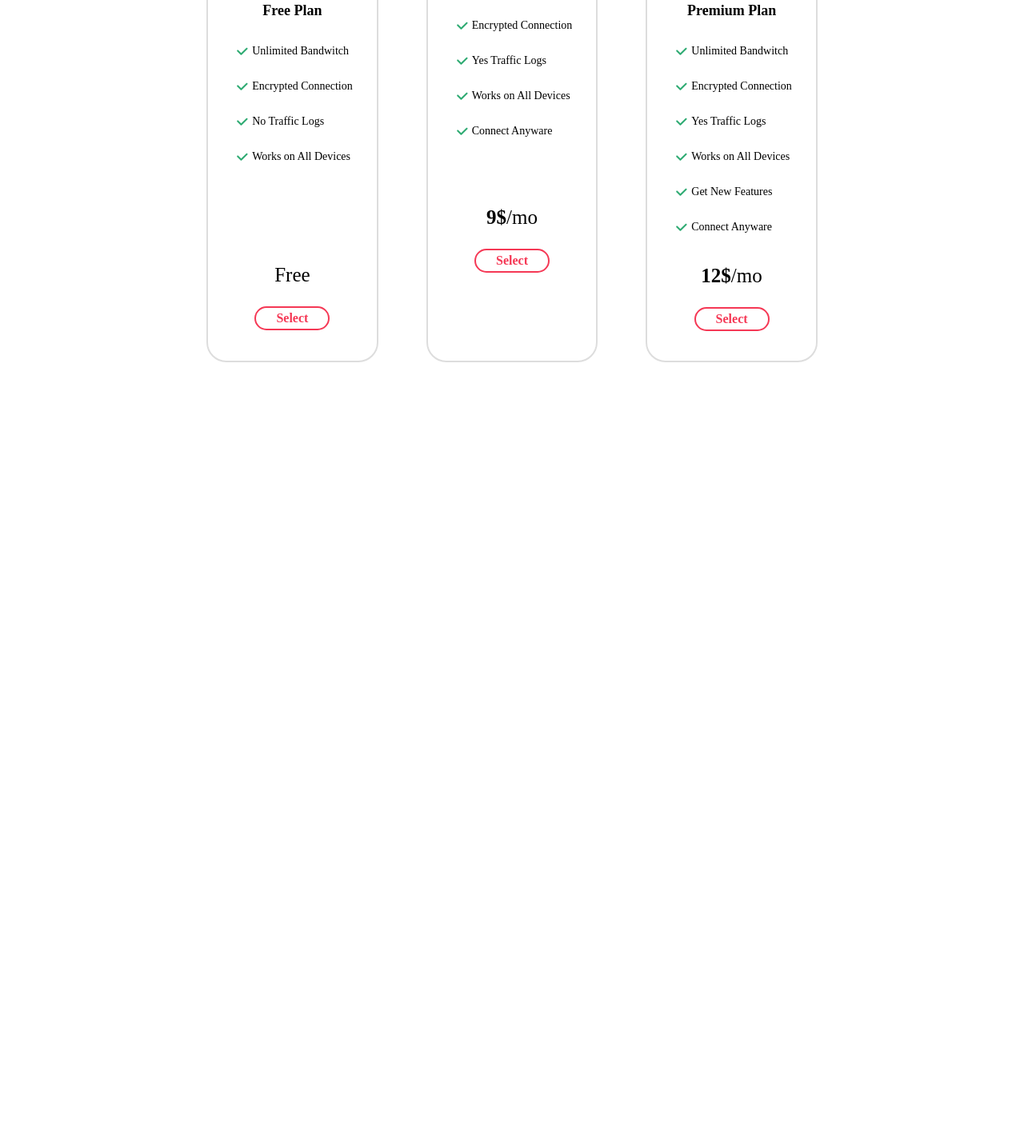
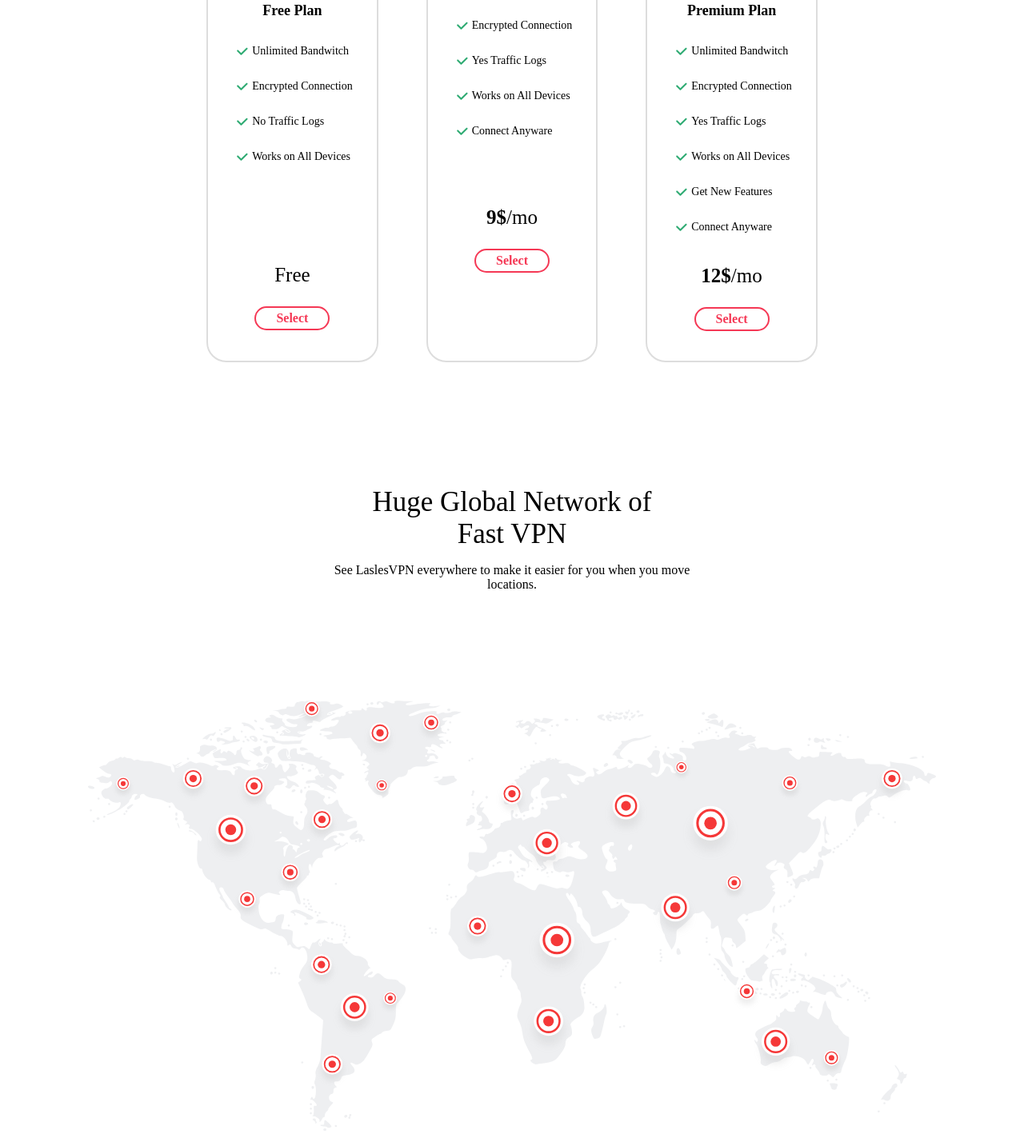
Before and after one commit to DubluD3/Landingpage-LaslesVPN, a plain HTML site: page index.html in a window 1280 px wide. Shown: the part 1893-3311 px from the top of the page at 80% size. Before the commit the page ends 2354 px from the top, so only its background shows below. Drawn offline with Linux system fonts and the light colour scheme.

Commit message:
Added map section

```diff
--- a/css/style.css
+++ b/css/style.css
@@ -319,3 +319,31 @@ a {
     background-color: #f8092d;
     box-shadow: 0 0px 15px 0 rgba(245, 56, 56, 0.35);
 }
+
+/* MAP SECTION STYLING */
+.map {
+    display: flex;
+    flex-direction: column;
+    justify-content: center;
+    align-items: center;
+}
+
+.mapTitle {
+    font-family: 'Rubik';
+    font-size: 35px;
+    padding-top: 120px;
+    margin-bottom: 0;
+    max-width: 380px;
+    text-align: center;
+}
+
+.mapDescription {
+    font-family: 'Rubik';
+    text-align: center;
+    max-width: 500px;
+    padding-bottom: 120px;
+}
+
+.mapPicture {
+    max-width: 1200px;
+}
--- a/index.html
+++ b/index.html
@@ -185,5 +185,12 @@
             </div>
         </div>
     </div>
+    <!-- MAP SECTION -->
+    <div class="map">
+        <p class="mapTitle">Huge Global Network of Fast VPN</p>
+        <p class="mapDescription">See LaslesVPN everywhere to make it easier for you when you move locations.</p>
+        <img class="mapPicture" src="./images/Map.svg" alt="Map">
+    </div>
+    <!-- SPONSORS SECTION -->
 </body>
 </html>
```
Also changed, not shown: images/Map.svg (added).
